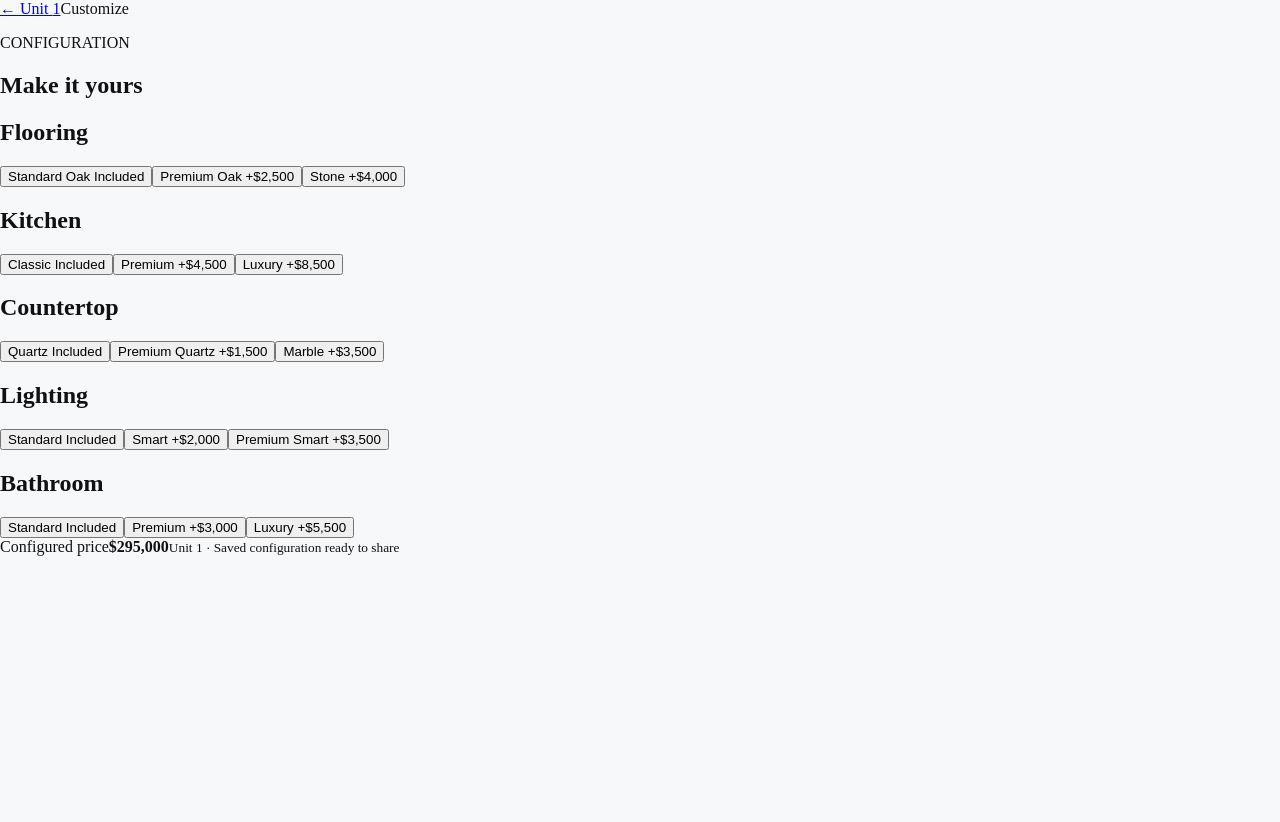
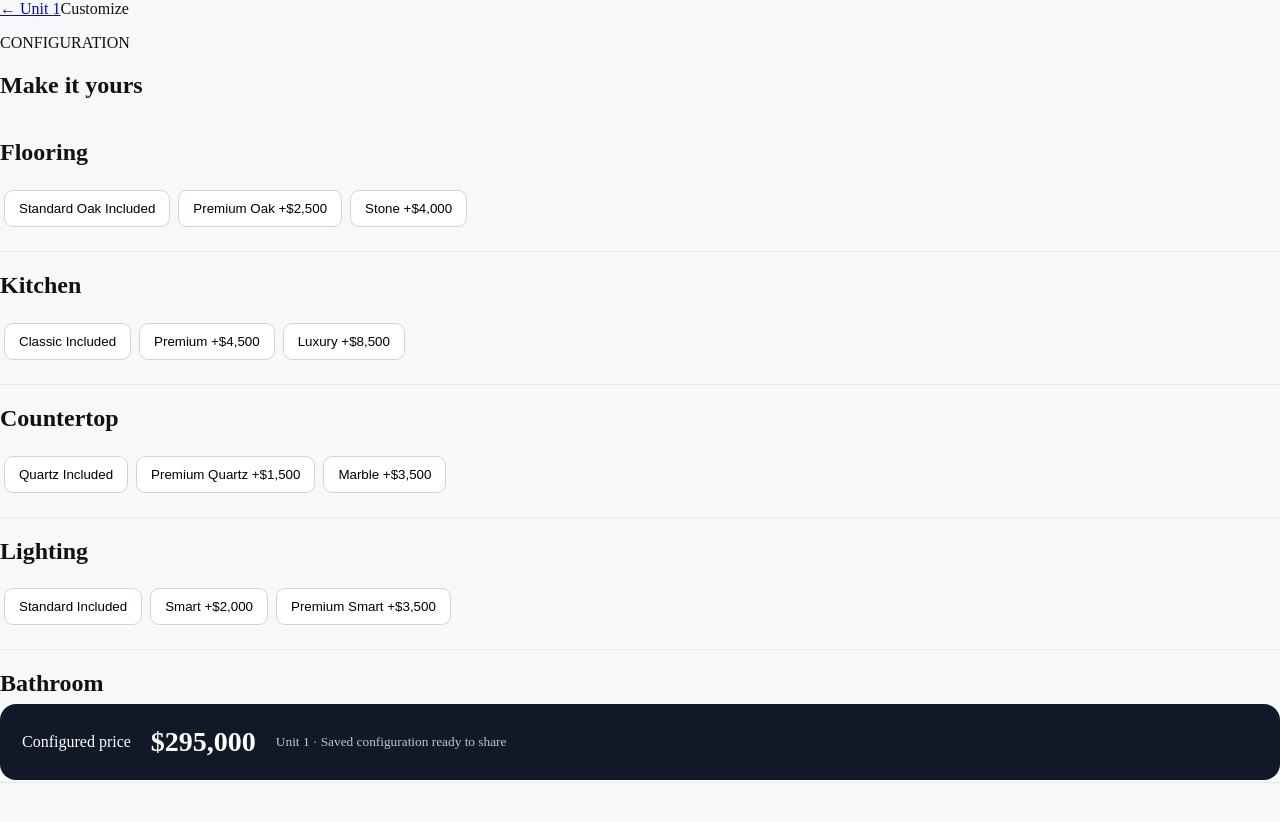
Before and after one commit to stpeter614-netizen/property-vision, a Next.js app: page /projects/aurelia-residences/units/1/customize in a window 1280 px wide. Shown: the top 822 px of the page. Before the commit the page ends 800 px from the top, so only its background shows below. Built offline with nearby package versions, Linux system fonts and the light colour scheme.

Commit message:
Polish Property Vision buyer experience

```diff
--- a/app/globals.css
+++ b/app/globals.css
@@ -1 +1,2 @@
 *{box-sizing:border-box}html,body{margin:0;padding:0;background:#f7f8fa;color:#111}body{min-height:100vh}
+.grid{display:grid;grid-template-columns:repeat(auto-fit,minmax(240px,1fr));gap:16px;margin:24px 0 60px}.unit,.card{display:flex;flex-direction:column;gap:8px;padding:24px;border:1px solid #e5e7eb;border-radius:16px;background:white}.unit:hover{border-color:#111827}.unit span{color:#6b7280}.price{font-size:30px;font-weight:700}.option{padding:20px 0;border-bottom:1px solid #e5e7eb}.option h2{margin-top:0}.option button{margin:4px;padding:10px 14px;border:1px solid #d1d5db;border-radius:9px;background:white;cursor:pointer}.option button.selected{background:#111827;color:white}.summary{position:sticky;bottom:20px;margin:28px 0;padding:22px;border-radius:16px;background:#111827;color:white;display:flex;gap:20px;align-items:center;flex-wrap:wrap}.summary strong{font-size:28px}.summary small{opacity:.75}
```
